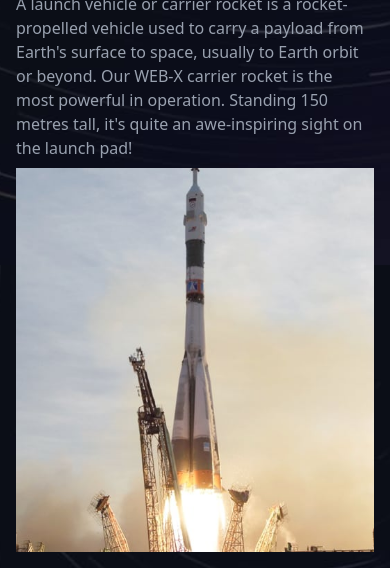
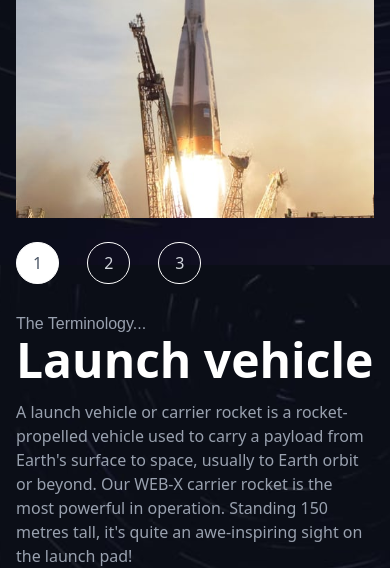
Before and after one commit to jabo-arnold-landry/Space-tourism-website, a website with bundled scripts: page src/pages/technology-capsule.html in a window 390 px wide. Shown: the part 579-1147 px from the top of the page. Built offline with nearby package versions, Linux system fonts and the light colour scheme.

Commit message:
fix:Fix the layout of contents of technology from small to medium screen sizes

```diff
--- a/src/pages/technology-capsule.html
+++ b/src/pages/technology-capsule.html
@@ -46,16 +46,16 @@
         <span class="text-gray-600 text-md">03</span> space launch 101
       </h1>
 
-      <section class="grid gap-2 md:flex items-center">
-        <section class="grid gap-7 sm:flex">
+      <section class="grid gap-2 lg:flex items-center">
+        <section class="grid gap-7 order-2 lg:order-1 lg:flex justify-center">
           <ul
             id="technology-list"
-            class="flex gap-7 sm:flex-col items-start justify-start"
+            class="flex gap-7 lg:flex-col items-start justify-start"
           ></ul>
 
           <section class="grid gap-4" id="technology-details"></section>
         </section>
-        <picture id="picture-tag" class="mb-4"></picture>
+        <picture id="picture-tag" class="mb-4 order-1 lg:order-2"></picture>
       </section>
     </main>
   </body>
```
Also changed, not shown: src/output.css.
